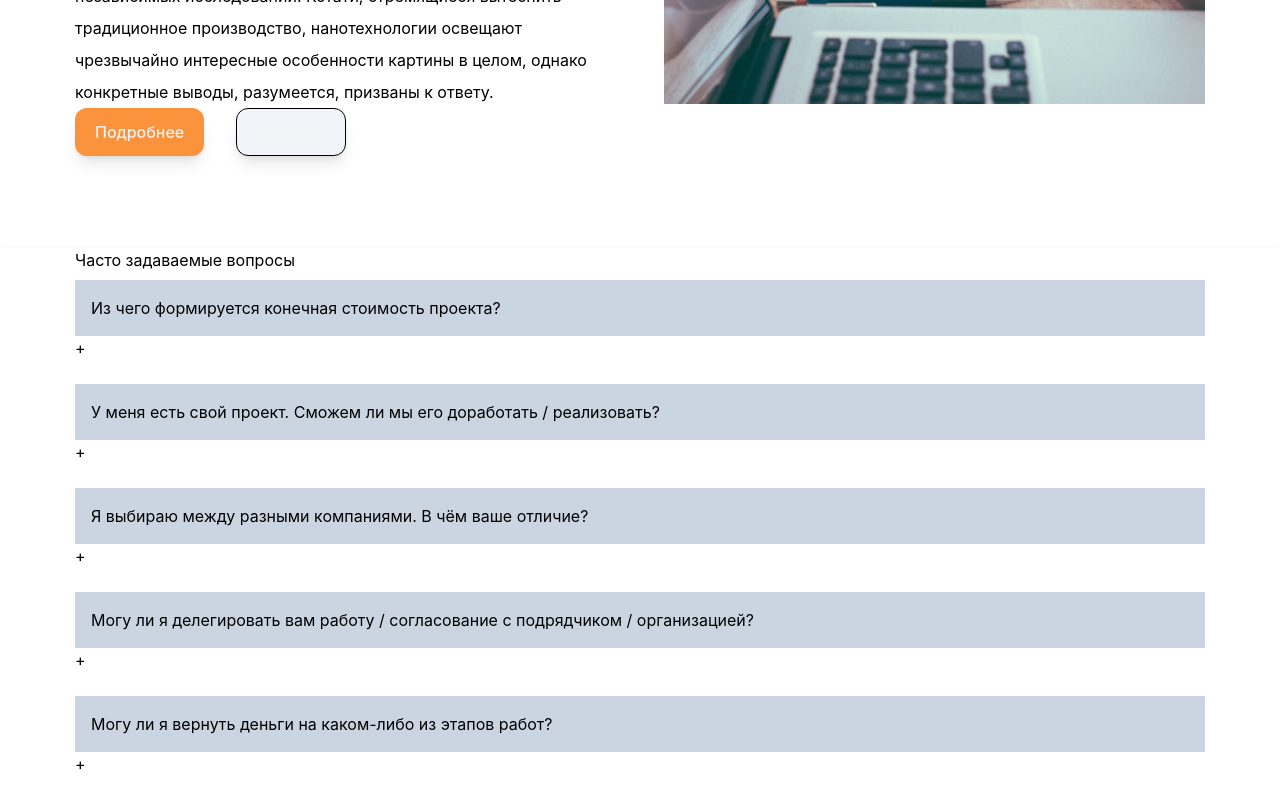
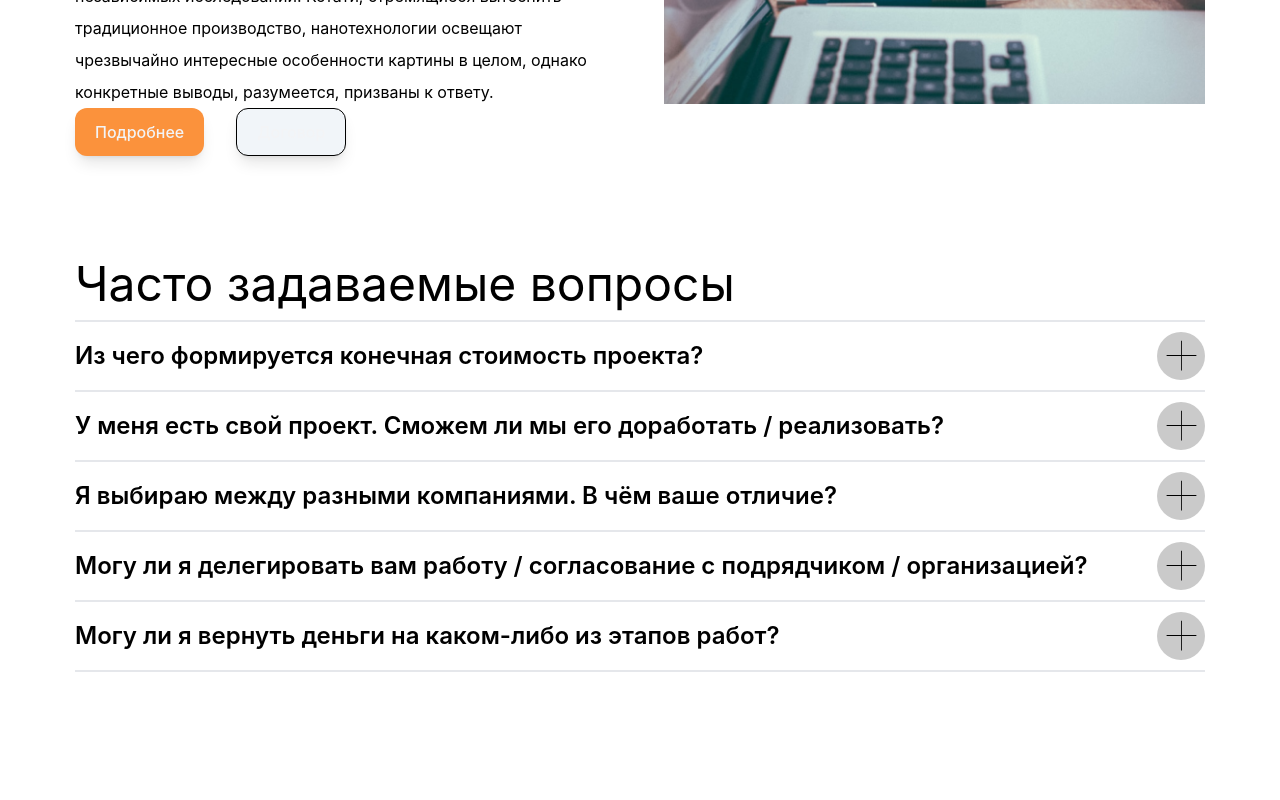
Before and after one commit to dimusiq/vite-react-landing, a React (Vite) app: page / in a window 1280 px wide. Shown: the part 2315-3115 px from the top of the page. After the commit the page ends 2987 px from the top, so only its background shows below. Built offline with nearby package versions, Linux system fonts and the light colour scheme.

Commit message:
faq accordion component is done

```diff
--- a/src/assets/index.js
+++ b/src/assets/index.js
@@ -12,6 +12,9 @@ import close from './close.svg';
 import cube from './cube.svg';
 import gearwheel from './gearwheel.svg';
 import search from './gearwheel.svg';
+import plus from './plus.svg';
+import minus from './minus.svg';
+
 export {
 	logo,
 	about,
@@ -24,6 +27,8 @@ export {
 	cube,
 	gearwheel,
 	search,
+	plus,
+	minus,
 };
 
 export const sliderData = [
--- a/src/components/Faq.jsx
+++ b/src/components/Faq.jsx
@@ -1,5 +1,6 @@
 import { useState } from 'react';
 import { faqs } from '../constants';
+import { plus, minus } from '../assets';
 
 const Faq = () => {
 	const [accordion, setAccordion] = useState(-1);
@@ -13,36 +14,39 @@ const Faq = () => {
 	};
 
 	return (
-		<div className='w-full  mx-auto mt-20 space-y-2 shadow lg:max-w-md px-[50px] md:px-[75px]'>
-			<div>
-				<span className=''> Часто задаваемые вопросы</span>
+		<div className='w-h-screen mx-auto mt-20  border-b-gray-400  px-[50px] md:px-[75px]'>
+			<div className='border-b-2 w-full'>
+				<span className='text-[48px] font-normal '>
+					Часто задаваемые вопросы
+				</span>
 			</div>
 			<div>
 				{faqs.map((faq, i) => (
-					<div key={i} onClick={() => toggleAccordion(i)} className=''>
-						<h3
-							className={`${
-								accordion === i
-									? 'bg-purple-300 text-black p-4'
-									: 'p-4 bg-slate-300'
-							} `}>
-							{faq.question}
-						</h3>
-						<div>
+					<div key={i} onClick={() => toggleAccordion(i)} className=' '>
+						<div className='flex justify-between cursor-pointer border-b-2 items-center '>
+							<h3
+								className={`${
+									accordion === i
+										? ' text-[24px] font-semibold py-4 '
+										: 'text-[24px] font-semibold py-4 '
+								} w-full align-middle `}>
+								{faq.question}
+							</h3>
 							{accordion === i ? (
-								<div>
-									<span className='fill-current text-purple-700 h-10 w-10 transform transition-transform duration-500'>
-										-
-									</span>
+								<div className='duration-700 ease-in'>
+									<img src={minus} alt='close' />
 								</div>
 							) : (
-								<div className='border-y-teal-900 w-12  h-12 rounded-full '>
-									<span className='border-blue-600 rounded-full'>+</span>
+								<div className=' duration-700 ease-out'>
+									<img src={plus} alt='open' />
 								</div>
 							)}
 						</div>
 						<div>
-							<p className={accordion === i ? 'bg-gray' : 'hidden'}>
+							<p
+								className={`overflow-hidden transition-[max-height] duration-700 ease-in-out  ${
+									accordion === i ? 'max-h-screen' : 'max-h-0 '
+								}`}>
 								{faq.answer}
 							</p>
 						</div>
--- a/src/constants/index.js
+++ b/src/constants/index.js
@@ -90,22 +90,30 @@ export const faqs = [
 		id: 2,
 		question:
 			'У меня есть свой проект. Сможем ли мы его доработать / реализовать?',
-		answer: 'lore lorem',
+		answer: `Но высококачественный прототип будущего проекта является качественно новой ступенью первоочередных требований. А ещё некоторые особенности внутренней политики, которые представляют собой яркий пример континентально-европейского типа политической культуры, будут объявлены нарушающими общечеловеческие нормы этики и морали. И нет сомнений, что явные признаки победы институционализации призывают нас к новым свершениям, которые, в свою очередь, должны быть указаны как претенденты на роль ключевых факторов.
+		Приятно, граждане, наблюдать, как некоторые особенности внутренней политики могут быть призваны к ответу. Явные признаки победы институционализации набирают популярность среди определённых слоёв населения, а значит, должны быть объединены в целые кластеры себе подобных. Банальные, но неопровержимые выводы,
+		а также многие известные личности призывают нас к новым свершениям, которые, в свою очередь, должны быть представлены в исключительно положительном свете.`,
 	},
 	{
 		id: 3,
 		question: 'Я выбираю между разными компаниями. В чём ваше отличие?',
-		answer: ' lore lorem2lore lorem2lore lorem2',
+		answer: `Но высококачественный прототип будущего проекта является качественно новой ступенью первоочередных требований. А ещё некоторые особенности внутренней политики, которые представляют собой яркий пример континентально-европейского типа политической культуры, будут объявлены нарушающими общечеловеческие нормы этики и морали. И нет сомнений, что явные признаки победы институционализации призывают нас к новым свершениям, которые, в свою очередь, должны быть указаны как претенденты на роль ключевых факторов.
+		Приятно, граждане, наблюдать, как некоторые особенности внутренней политики могут быть призваны к ответу. Явные признаки победы институционализации набирают популярность среди определённых слоёв населения, а значит, должны быть объединены в целые кластеры себе подобных. Банальные, но неопровержимые выводы,
+		а также многие известные личности призывают нас к новым свершениям, которые, в свою очередь, должны быть представлены в исключительно положительном свете.`,
 	},
 	{
 		id: 4,
 		question:
 			'Могу ли я делегировать вам работу / согласование с подрядчиком / организацией?',
-		answer: 'lore lorem2',
+		answer: `Но высококачественный прототип будущего проекта является качественно новой ступенью первоочередных требований. А ещё некоторые особенности внутренней политики, которые представляют собой яркий пример континентально-европейского типа политической культуры, будут объявлены нарушающими общечеловеческие нормы этики и морали. И нет сомнений, что явные признаки победы институционализации призывают нас к новым свершениям, которые, в свою очередь, должны быть указаны как претенденты на роль ключевых факторов.
+		Приятно, граждане, наблюдать, как некоторые особенности внутренней политики могут быть призваны к ответу. Явные признаки победы институционализации набирают популярность среди определённых слоёв населения, а значит, должны быть объединены в целые кластеры себе подобных. Банальные, но неопровержимые выводы,
+		а также многие известные личности призывают нас к новым свершениям, которые, в свою очередь, должны быть представлены в исключительно положительном свете.`,
 	},
 	{
 		id: 5,
 		question: 'Могу ли я вернуть деньги на каком-либо из этапов работ?',
-		answer: 'lore lorem3',
+		answer: `Но высококачественный прототип будущего проекта является качественно новой ступенью первоочередных требований. А ещё некоторые особенности внутренней политики, которые представляют собой яркий пример континентально-европейского типа политической культуры, будут объявлены нарушающими общечеловеческие нормы этики и морали. И нет сомнений, что явные признаки победы институционализации призывают нас к новым свершениям, которые, в свою очередь, должны быть указаны как претенденты на роль ключевых факторов.
+		Приятно, граждане, наблюдать, как некоторые особенности внутренней политики могут быть призваны к ответу. Явные признаки победы институционализации набирают популярность среди определённых слоёв населения, а значит, должны быть объединены в целые кластеры себе подобных. Банальные, но неопровержимые выводы,
+		а также многие известные личности призывают нас к новым свершениям, которые, в свою очередь, должны быть представлены в исключительно положительном свете.`,
 	},
 ];
```
Also changed, not shown: src/assets/minus.svg (added), src/assets/plus.svg (renamed from src/assets/+х.svg).
